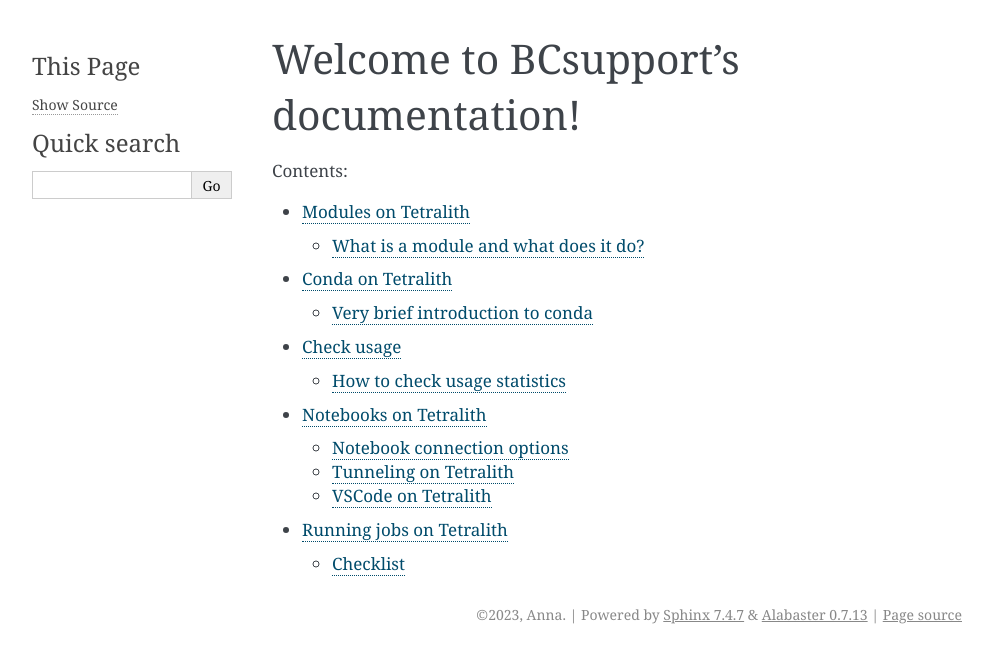
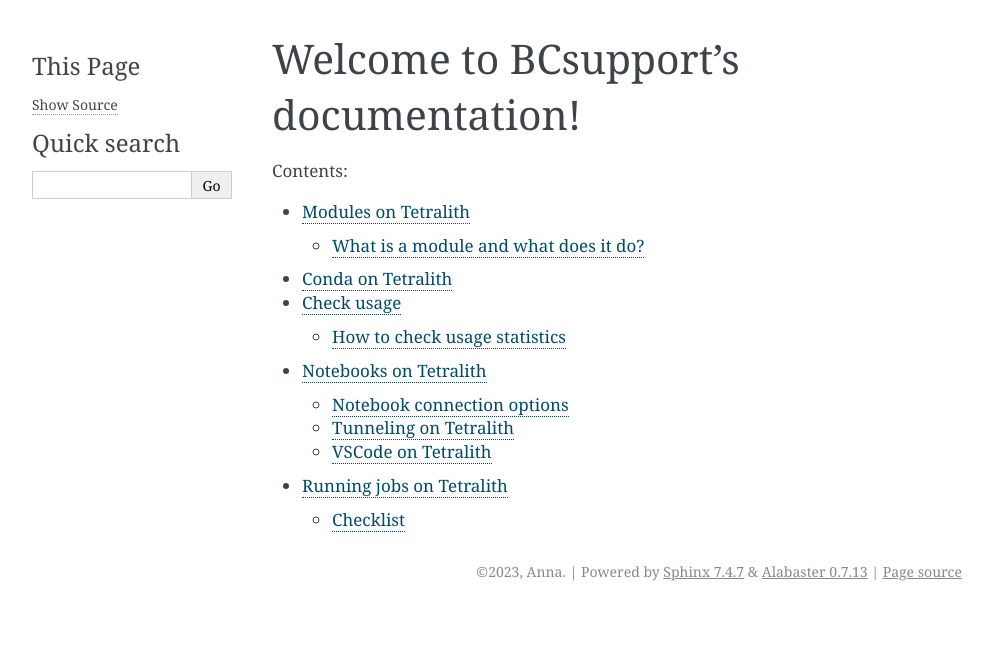
Before and after one commit to annlew/BCsupport, a Sphinx documentation site: the page built from doc/index.rst, in a window 1280 px wide. Shown: the top 663 px of the page, without its empty margins (148-1141 px from the left). Built offline with Sphinx 7.4.7, drawn with Linux system fonts in a browser that asks for light colours.

Commit message:
update vscode and conda

```diff
--- a/doc/conda.md
+++ b/doc/conda.rst
@@ -1,9 +1,11 @@
-# Conda on Tetralith
+.. _conda:
 
-## Very brief introduction to conda
+Conda on Tetralith
+====================
 
 Create an environment:
 
+.. code-block:: text
     module load Anaconda/2023.09-0-hpc1
     conda create -n fredagsmys
     conda activate fredagsmys
@@ -20,6 +22,7 @@
 
 Where are your environments?
 
+.. code-block:: text
     cd
     ls -a
     ls -lrt .conda
@@ -30,6 +33,7 @@
 
 Store away your environments
 
+.. code-block:: text
     conda env export --name fredagsmys > fredagsmys.yml
     conda env export --from-history --name fredagsmys > small_fredagsmys.yml
     conda env list
--- a/doc/index.rst
+++ b/doc/index.rst
@@ -11,7 +11,7 @@
    :caption: Contents:
 
    modules.md
-   conda.md
+   conda.rst
    usage_stats.md
    notebooks/notebooks.rst
    batchjobs/batchjobs.rst
```
Also changed, not shown: doc/notebooks/vscode.rst (+8 -1 lines).
